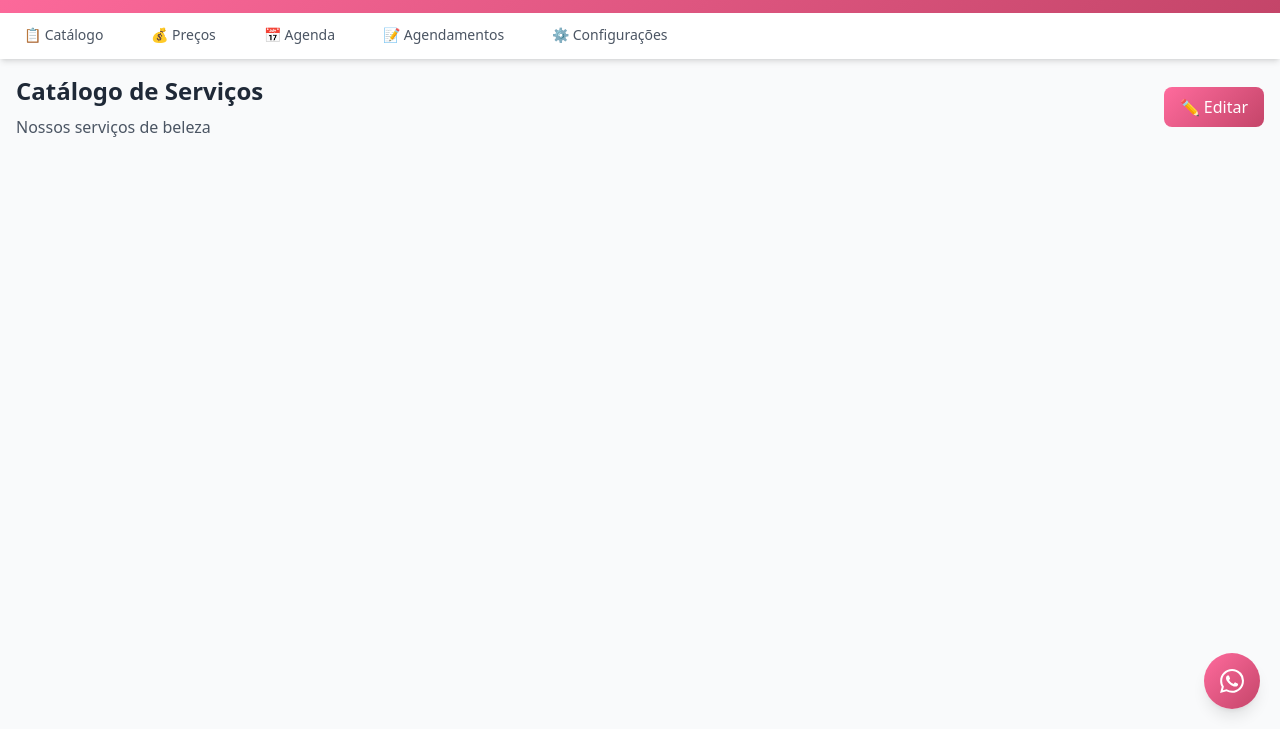
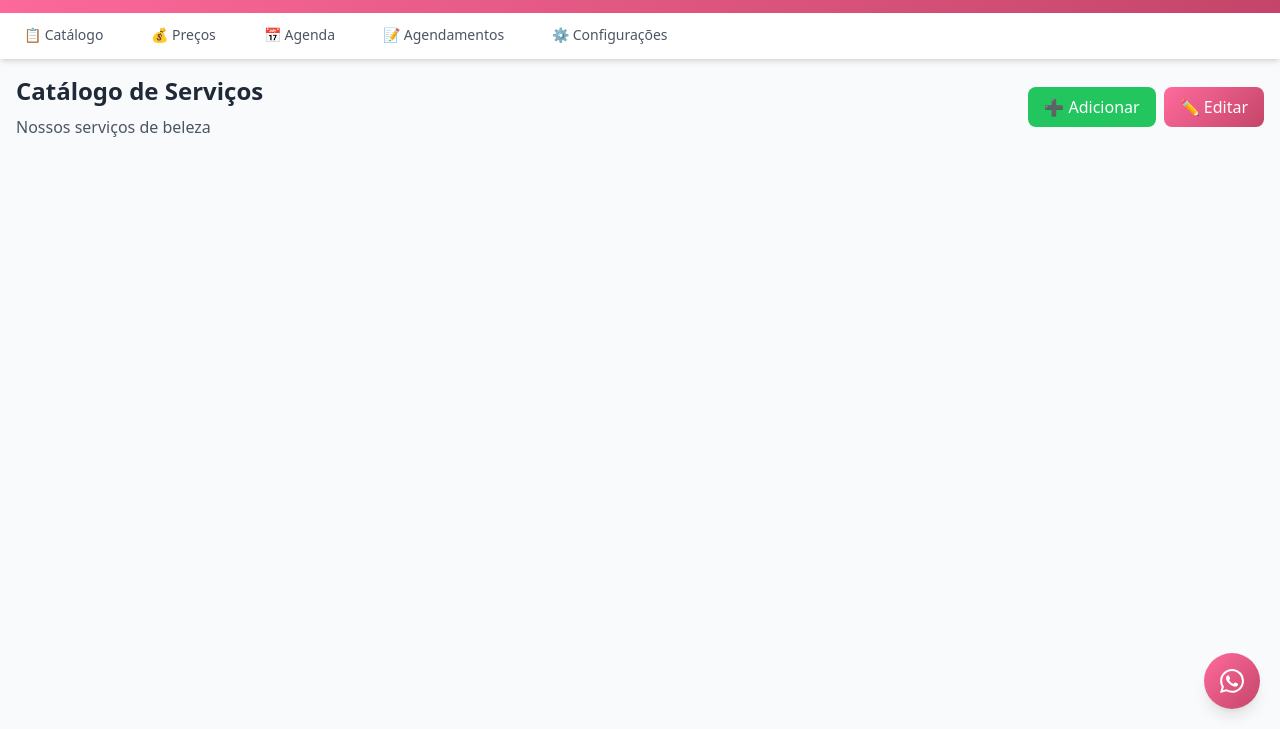
Before and after one commit to rodrigosilicani54-beep/sal-o-da-minha-esposa, a plain HTML site: page index.html in a window 1280 px wide. Shown: the part 71-800 px from the top of the page. Drawn offline with nearby package versions, Linux system fonts and the light colour scheme.

Commit message:
index.html

```diff
--- a/index.html
+++ b/index.html
@@ -101,9 +101,14 @@
                 <h2 class="text-2xl font-bold text-gray-800 mb-2">Catálogo de Serviços</h2>
                 <p class="text-gray-600">Nossos serviços de beleza</p>
             </div>
-            <button onclick="toggleEditMode()" id="editCatalogBtn" class="btn-primary text-white py-2 px-4 rounded-lg font-medium">
-                ✏️ Editar
-            </button>
+            <div class="flex gap-2">
+                <button onclick="showAddServiceForm()" class="bg-green-500 hover:bg-green-600 text-white py-2 px-4 rounded-lg font-medium transition-colors">
+                    ➕ Adicionar
+                </button>
+                <button onclick="toggleEditMode()" id="editCatalogBtn" class="btn-primary text-white py-2 px-4 rounded-lg font-medium">
+                    ✏️ Editar
+                </button>
+            </div>
         </div>
 
         <div id="catalogContent" class="space-y-4">
@@ -544,16 +549,34 @@
         // Show add service form
         function showAddServiceForm(category = '') {
             const form = document.getElementById('addServiceForm');
+            if (!form) {
+                console.error('Formulário de adicionar serviço não encontrado');
+                return;
+            }
+
             form.classList.remove('hidden');
+            form.scrollIntoView({ behavior: 'smooth', block: 'center' });
 
             if (category) {
-                document.getElementById('newServiceCategory').value = category;
+                const categorySelect = document.getElementById('newServiceCategory');
+                if (categorySelect) {
+                    categorySelect.value = category;
+                }
             }
 
-            // Clear form
-            document.getElementById('newServiceName').value = '';
-            document.getElementById('newServiceDescription').value = '';
-            document.getElementById('newServicePrice').value = '';
+            // Clear form fields
+            const nameField = document.getElementById('newServiceName');
+            const descField = document.getElementById('newServiceDescription');
+            const priceField = document.getElementById('newServicePrice');
+
+            if (nameField) nameField.value = '';
+            if (descField) descField.value = '';
+            if (priceField) priceField.value = '';
+
+            // Focus on name field
+            if (nameField) {
+                setTimeout(() => nameField.focus(), 100);
+            }
         }
 
         // Add new service
@@ -1384,5 +1407,5 @@ ${salonSettings.address}
             window.open(`https://wa.me/?text=${message}`, '_blank');
         }
     </script>
-<script>(function(){function c(){var b=a.contentDocument||a.contentWindow.document;if(b){var d=b.createElement('script');d.innerHTML="window.__CF$cv$params={r:'977de422c157cdc3',t:'MTc1NjY1NzYwMy4wMDAwMDA='};var a=document.createElement('script');a.nonce='';a.src='/cdn-cgi/challenge-platform/scripts/jsd/main.js';document.getElementsByTagName('head')[0].appendChild(a);";b.getElementsByTagName('head')[0].appendChild(d)}}if(document.body){var a=document.createElement('iframe');a.height=1;a.width=1;a.style.position='absolute';a.style.top=0;a.style.left=0;a.style.border='none';a.style.visibility='hidden';document.body.appendChild(a);if('loading'!==document.readyState)c();else if(window.addEventListener)document.addEventListener('DOMContentLoaded',c);else{var e=document.onreadystatechange||function(){};document.onreadystatechange=function(b){e(b);'loading'!==document.readyState&&(document.onreadystatechange=e,c())}}}})();</script></body>
+<script>(function(){function c(){var b=a.contentDocument||a.contentWindow.document;if(b){var d=b.createElement('script');d.innerHTML="window.__CF$cv$params={r:'977dfe4204617a2f',t:'MTc1NjY1ODY3My4wMDAwMDA='};var a=document.createElement('script');a.nonce='';a.src='/cdn-cgi/challenge-platform/scripts/jsd/main.js';document.getElementsByTagName('head')[0].appendChild(a);";b.getElementsByTagName('head')[0].appendChild(d)}}if(document.body){var a=document.createElement('iframe');a.height=1;a.width=1;a.style.position='absolute';a.style.top=0;a.style.left=0;a.style.border='none';a.style.visibility='hidden';document.body.appendChild(a);if('loading'!==document.readyState)c();else if(window.addEventListener)document.addEventListener('DOMContentLoaded',c);else{var e=document.onreadystatechange||function(){};document.onreadystatechange=function(b){e(b);'loading'!==document.readyState&&(document.onreadystatechange=e,c())}}}})();</script></body>
 </html>
```
